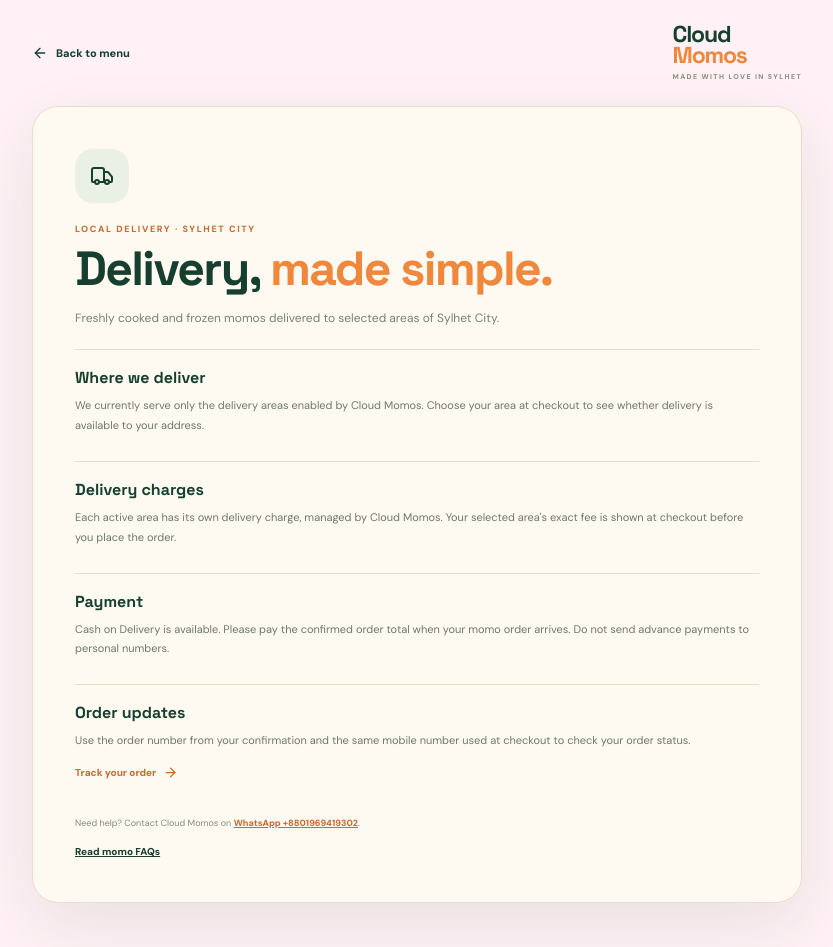
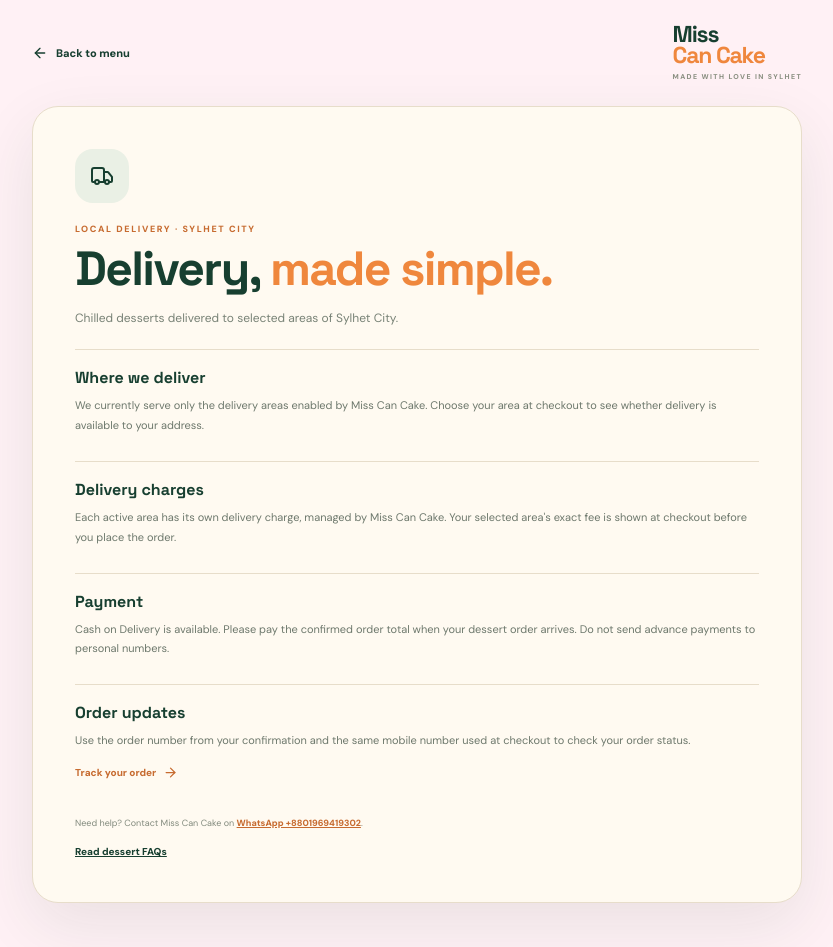
Before and after one commit to mahfzamart-beep/His-Her-Mart-2, a Next.js app: page /shipping in a window 1280 px wide. Shown: the whole page, without its empty margins (223-1056 px from the left). Built offline with nearby package versions, Linux system fonts and the light colour scheme.

Commit message:
Update Miss Can Cake customer information pages

```diff
--- a/app/shipping/page.tsx
+++ b/app/shipping/page.tsx
@@ -4,8 +4,8 @@ import { ArrowLeft, ArrowRight, Truck } from "lucide-react";
 
 export const metadata: Metadata = {
   title: "Sylhet Delivery Information",
-  description: "Cloud Momos delivery areas, local delivery charges and order information for Sylhet City.",
-  alternates: { canonical: "https://cloudmomos.vercel.app/shipping" },
+  description: "Miss Can Cake delivery areas, local delivery charges and order information for Sylhet City.",
+  alternates: { canonical: "https://cloud-momos-two.vercel.app/shipping" },
 };
 
 export default function ShippingPage() {
@@ -13,32 +13,32 @@ export default function ShippingPage() {
     <main className="policy-shell">
       <header className="policy-top">
         <Link href="/" className="tracking-back"><ArrowLeft size={16}/> Back to menu</Link>
-        <Link href="/" className="tracking-brand">Cloud<span>Momos</span><small>MADE WITH LOVE IN SYLHET</small></Link>
+        <Link href="/" className="tracking-brand">Miss<span>Can Cake</span><small>MADE WITH LOVE IN SYLHET</small></Link>
       </header>
       <article className="policy-card">
         <div className="tracking-icon"><Truck size={24}/></div>
         <p className="eyebrow">LOCAL DELIVERY · SYLHET CITY</p>
         <h1>Delivery, <em>made simple.</em></h1>
-        <p className="policy-lead">Freshly cooked and frozen momos delivered to selected areas of Sylhet City.</p>
+        <p className="policy-lead">Chilled desserts delivered to selected areas of Sylhet City.</p>
         <section className="policy-section">
           <h2>Where we deliver</h2>
-          <p>We currently serve only the delivery areas enabled by Cloud Momos. Choose your area at checkout to see whether delivery is available to your address.</p>
+          <p>We currently serve only the delivery areas enabled by Miss Can Cake. Choose your area at checkout to see whether delivery is available to your address.</p>
         </section>
         <section className="policy-section">
           <h2>Delivery charges</h2>
-          <p>Each active area has its own delivery charge, managed by Cloud Momos. Your selected area's exact fee is shown at checkout before you place the order.</p>
+          <p>Each active area has its own delivery charge, managed by Miss Can Cake. Your selected area's exact fee is shown at checkout before you place the order.</p>
         </section>
         <section className="policy-section">
           <h2>Payment</h2>
-          <p>Cash on Delivery is available. Please pay the confirmed order total when your momo order arrives. Do not send advance payments to personal numbers.</p>
+          <p>Cash on Delivery is available. Please pay the confirmed order total when your dessert order arrives. Do not send advance payments to personal numbers.</p>
         </section>
         <section className="policy-section">
           <h2>Order updates</h2>
           <p>Use the order number from your confirmation and the same mobile number used at checkout to check your order status.</p>
           <Link className="policy-link" href="/track-order">Track your order <ArrowRight size={15}/></Link>
         </section>
-        <p className="policy-updated">Need help? Contact Cloud Momos on <a href="https://wa.me/8801969419302" target="_blank" rel="noreferrer">WhatsApp +8801969419302</a>.</p>
-        <Link href="/faq" className="policy-secondary">Read momo FAQs</Link>
+        <p className="policy-updated">Need help? Contact Miss Can Cake on <a href="https://wa.me/8801969419302" target="_blank" rel="noreferrer">WhatsApp +8801969419302</a>.</p>
+        <Link href="/faq" className="policy-secondary">Read dessert FAQs</Link>
       </article>
     </main>
   );
```
